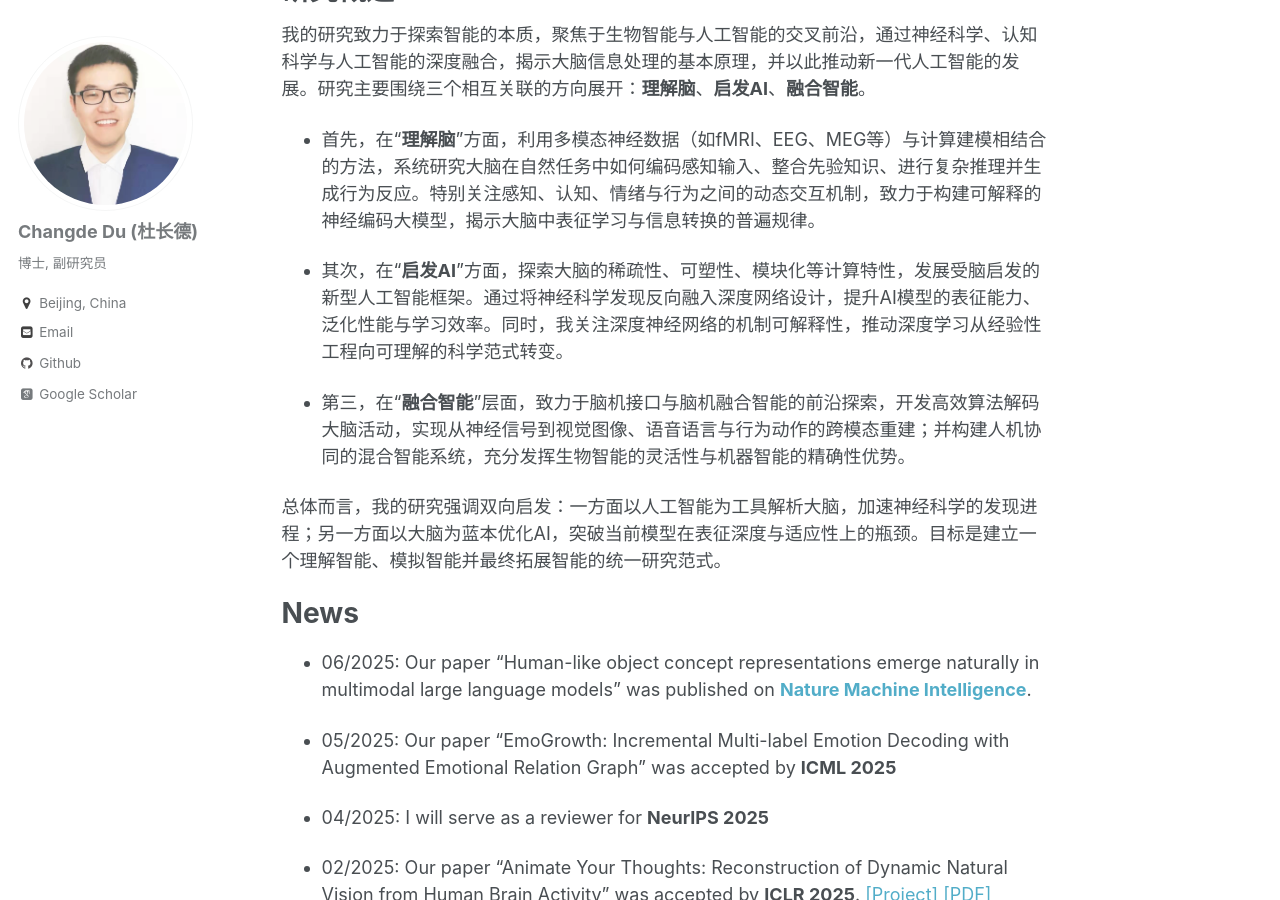
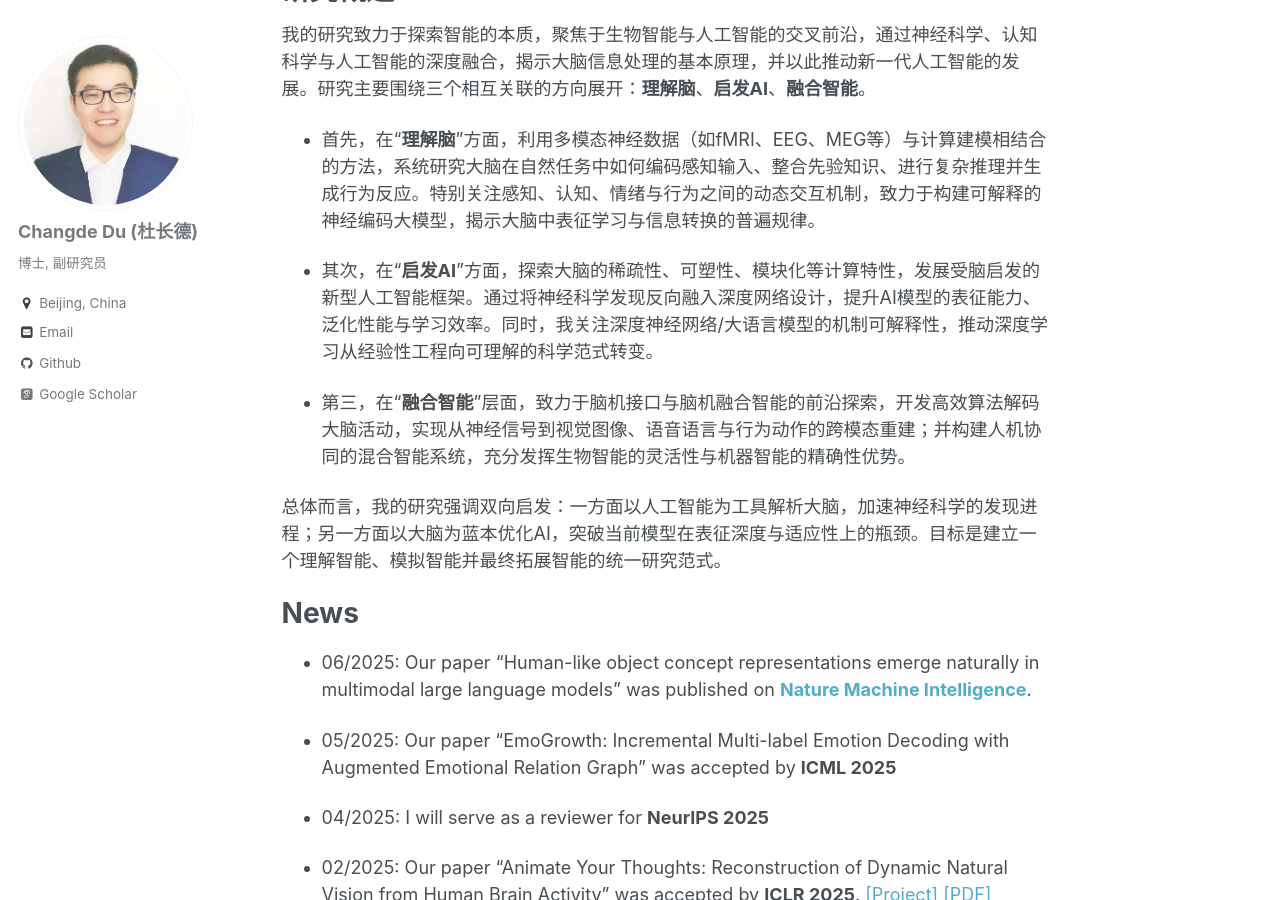
Before and after one commit to ChangdeDu/changdedu.github.io, a Jekyll site: the page built from _pages/about.md, in a window 1280 px wide and 900 px high, scrolled down 534 px. Built offline with Jekyll 4.4.1, drawn with Linux system fonts in a browser that asks for light colours; some web fonts are replaced.

Commit message:
Update about.md

```diff
--- a/_pages/about.md
+++ b/_pages/about.md
@@ -15,7 +15,7 @@ redirect_from:
 
 - 首先，在“**理解脑**”方面，利用多模态神经数据（如fMRI、EEG、MEG等）与计算建模相结合的方法，系统研究大脑在自然任务中如何编码感知输入、整合先验知识、进行复杂推理并生成行为反应。特别关注感知、认知、情绪与行为之间的动态交互机制，致力于构建可解释的神经编码大模型，揭示大脑中表征学习与信息转换的普遍规律。
 
-- 其次，在“**启发AI**”方面，探索大脑的稀疏性、可塑性、模块化等计算特性，发展受脑启发的新型人工智能框架。通过将神经科学发现反向融入深度网络设计，提升AI模型的表征能力、泛化性能与学习效率。同时，我关注深度神经网络的机制可解释性，推动深度学习从经验性工程向可理解的科学范式转变。
+- 其次，在“**启发AI**”方面，探索大脑的稀疏性、可塑性、模块化等计算特性，发展受脑启发的新型人工智能框架。通过将神经科学发现反向融入深度网络设计，提升AI模型的表征能力、泛化性能与学习效率。同时，我关注深度神经网络/大语言模型的机制可解释性，推动深度学习从经验性工程向可理解的科学范式转变。
 
 - 第三，在“**融合智能**”层面，致力于脑机接口与脑机融合智能的前沿探索，开发高效算法解码大脑活动，实现从神经信号到视觉图像、语音语言与行为动作的跨模态重建；并构建人机协同的混合智能系统，充分发挥生物智能的灵活性与机器智能的精确性优势。
 
```
